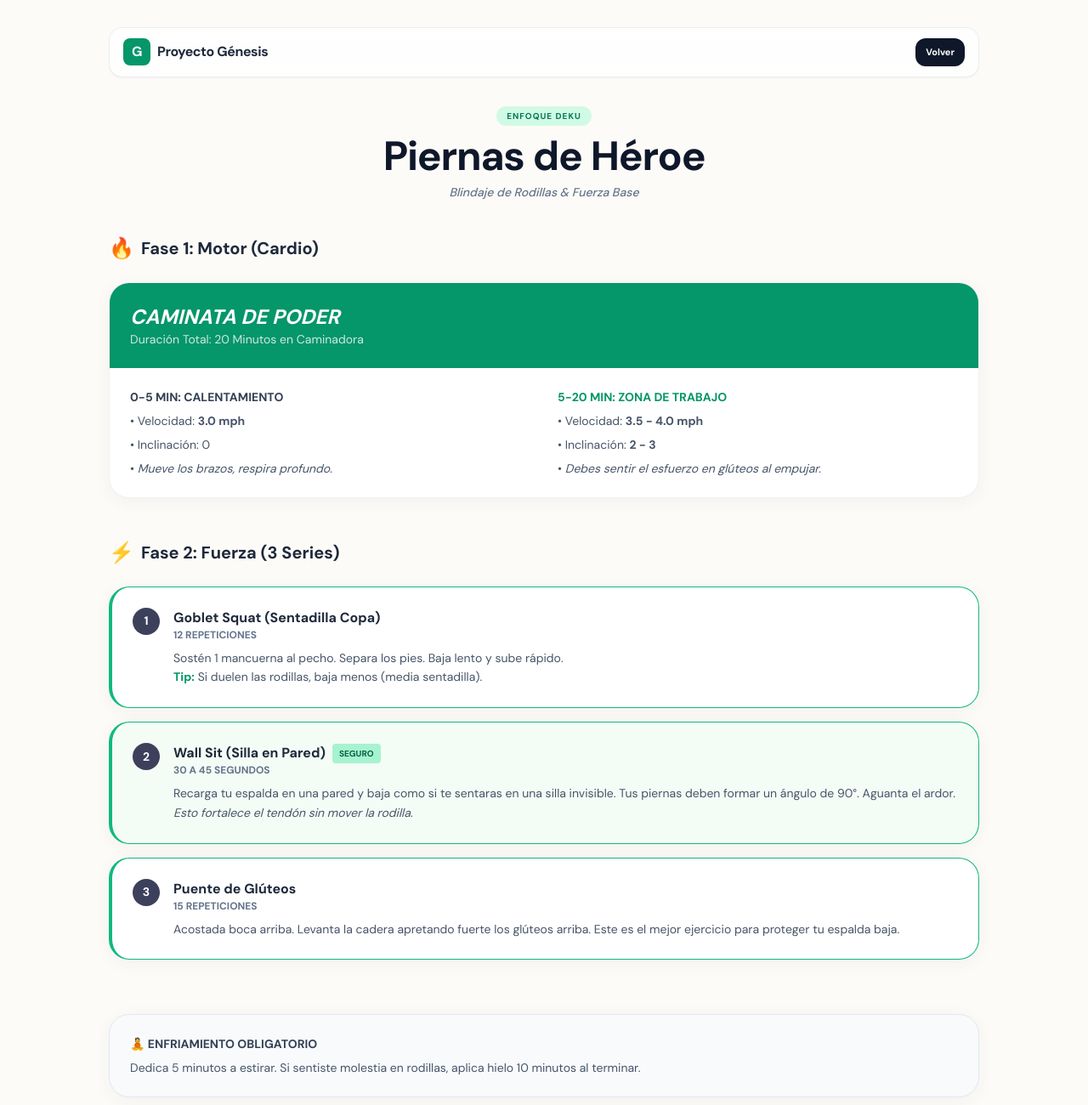
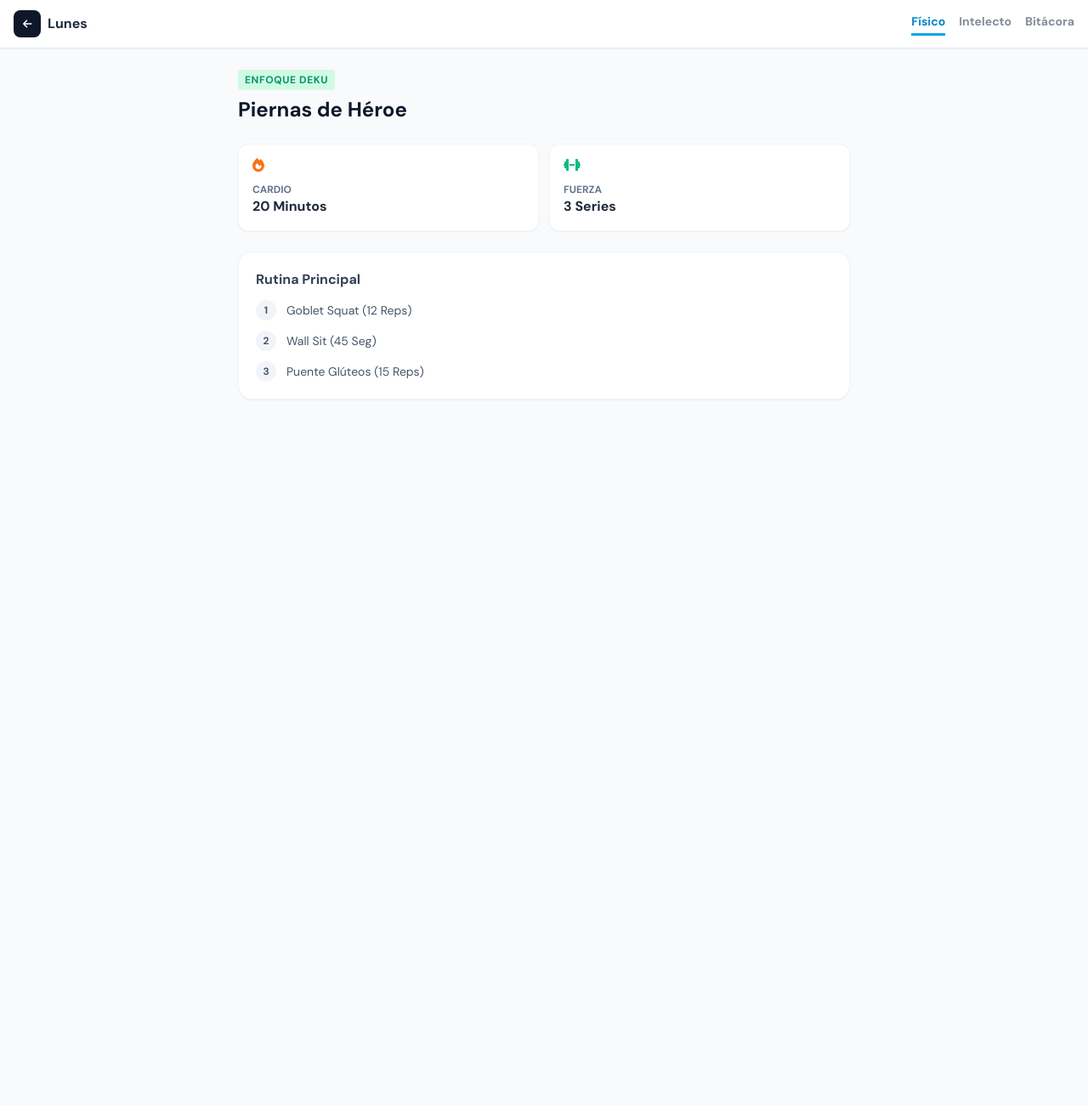
Before and after one commit to MischiefL/Proyecto-G-nesis, a plain HTML site: page Lunes.html in a window 1280 px wide. Shown: the whole page at 85% size. After the commit the page ends 800 px from the top, so only its background shows below. Drawn offline with nearby package versions, Linux system fonts and the light colour scheme.

Commit message:
Update title and styles in Lunes.html

```diff
--- a/Lunes.html
+++ b/Lunes.html
@@ -3,140 +3,205 @@
 <head>
     <meta charset="UTF-8">
     <meta name="viewport" content="width=device-width, initial-scale=1.0">
-    <title>Lunes: Piernas de Héroe</title>
+    <title>Lunes: Protocolo Génesis</title>
     <script src="https://cdn.tailwindcss.com"></script>
+    <script src="https://cdnjs.cloudflare.com/ajax/libs/font-awesome/6.4.0/js/all.min.js"></script>
     <style>
         @import url('https://fonts.googleapis.com/css2?family=DM+Sans:wght@400;500;700&display=swap');
+        body { font-family: 'DM Sans', sans-serif; background-color: #f8fafc; color: #334155; }
 
-        body {
-            font-family: 'DM Sans', sans-serif;
-            background-color: #fdfbf7;
-            color: #3d405b;
-        }
-        .glass-card {
-            background: white;
-            border-radius: 1.5rem;
-            box-shadow: 0 4px 20px rgba(61, 64, 91, 0.05);
-            border: 1px solid #f1f1f1;
-        }
-        .step-number {
-            display:flex; align-items:center; justify-content:center;
-            width: 2rem; height: 2rem; border-radius: 999px;
-            background-color: #3d405b; color: white; font-weight: bold; font-size: 0.875rem; flex-shrink: 0;
-        }
+        /* Estilos para Pestañas */
+        .tab-btn { transition: all 0.3s ease; border-bottom: 3px solid transparent; opacity: 0.6; }
+        .tab-btn.active { opacity: 1; border-color: #0ea5e9; color: #0284c7; }
+        .tab-content { display: none; animation: fadeIn 0.4s ease; }
+        .tab-content.active { display: block; }
+
+        @keyframes fadeIn { from { opacity: 0; transform: translateY(10px); } to { opacity: 1; transform: translateY(0); } }
+
+        /* Checkbox Personalizado para la Bitácora */
+        .habit-checkbox:checked + div { background-color: #10b981; border-color: #10b981; }
+        .habit-checkbox:checked + div i { opacity: 1; }
     </style>
 </head>
-<body class="p-4 md:p-8">
+<body class="pb-20">
 
-    <nav class="sticky top-4 z-50 mb-8 max-w-5xl mx-auto">
-        <div class="backdrop-blur-xl bg-white/80 border border-slate-200/70 shadow-sm rounded-2xl px-4 py-3 flex items-center justify-between">
-            <a href="index.html" class="flex items-center gap-2 font-extrabold tracking-tight text-slate-800">
-                <span class="inline-flex w-8 h-8 rounded-lg bg-emerald-600 text-white items-center justify-center">G</span>
-                <span class="hidden sm:inline">Proyecto Génesis</span>
-            </a>
-            <a href="index.html" class="px-3 py-2 rounded-xl bg-slate-900 text-white text-[11px] font-bold shadow-sm">Volver</a>
+    <nav class="sticky top-0 z-50 bg-white/90 backdrop-blur-md border-b border-slate-200 shadow-sm px-4 py-3 flex justify-between items-center">
+        <div class="flex items-center gap-2">
+            <a href="index.html" class="w-8 h-8 bg-slate-900 text-white rounded-lg flex items-center justify-center font-bold text-xs"><i class="fas fa-arrow-left"></i></a>
+            <h1 class="font-bold text-slate-800">Lunes</h1>
+        </div>
+        <div class="flex gap-4 text-sm font-bold">
+            <button onclick="switchTab('fisico')" id="btn-fisico" class="tab-btn active pb-1">Físico</button>
+            <button onclick="switchTab('intelecto')" id="btn-intelecto" class="tab-btn pb-1">Intelecto</button>
+            <button onclick="switchTab('bitacora')" id="btn-bitacora" class="tab-btn pb-1">Bitácora</button>
         </div>
     </nav>
 
-    <div class="max-w-5xl mx-auto">
-        <header class="text-center mb-10">
-            <div class="inline-block px-3 py-1 rounded-full bg-emerald-100 text-emerald-700 text-[10px] font-bold uppercase tracking-widest mb-3">Enfoque Deku</div>
-            <h1 class="text-3xl md:text-5xl font-extrabold text-slate-900 tracking-tight mb-2">Piernas de Héroe</h1>
-            <p class="text-slate-500 font-medium text-sm italic">Blindaje de Rodillas & Fuerza Base</p>
+    <div class="max-w-3xl mx-auto p-4 md:p-6">
+
+        <div id="tab-fisico" class="tab-content active">
+            <header class="mb-6">
+                <span class="text-xs font-bold text-emerald-600 uppercase tracking-wider bg-emerald-100 px-2 py-1 rounded">Enfoque Deku</span>
+                <h2 class="text-2xl font-extrabold text-slate-900 mt-2">Piernas de Héroe</h2>
             </header>
 
-        <section class="mb-12">
-            <div class="flex items-center gap-2 mb-6">
-                <span class="text-2xl">🔥</span>
-                <h2 class="text-xl font-bold text-slate-800">Fase 1: Motor (Cardio)</h2>
+            <div class="grid grid-cols-2 gap-3 mb-6">
+                <div class="bg-white p-4 rounded-xl shadow-sm border border-slate-100">
+                    <i class="fas fa-fire text-orange-500 mb-2"></i>
+                    <p class="text-xs text-slate-500 uppercase font-bold">Cardio</p>
+                    <p class="font-bold text-slate-800">20 Minutos</p>
+                </div>
+                <div class="bg-white p-4 rounded-xl shadow-sm border border-slate-100">
+                    <i class="fas fa-dumbbell text-emerald-500 mb-2"></i>
+                    <p class="text-xs text-slate-500 uppercase font-bold">Fuerza</p>
+                    <p class="font-bold text-slate-800">3 Series</p>
+                </div>
             </div>
 
-            <div class="glass-card p-0 overflow-hidden">
-                <div class="bg-emerald-600 p-6 text-white">
-                    <h3 class="text-2xl font-bold italic uppercase">Caminata de Poder</h3>
-                    <p class="opacity-80 text-sm">Duración Total: 20 Minutos en Caminadora</p>
-                </div>
-                <div class="p-6 grid grid-cols-1 md:grid-cols-2 gap-8">
-                    <div>
-                        <h4 class="font-bold text-slate-700 mb-2 text-sm uppercase">0-5 Min: Calentamiento</h4>
-                        <ul class="text-sm text-slate-600 space-y-2">
-                            <li>• Velocidad: <strong>3.0 mph</strong></li>
-                            <li>• Inclinación: 0</li>
-                            <li>• <em>Mueve los brazos, respira profundo.</em></li>
-                        </ul>
-                    </div>
-                    <div>
-                        <h4 class="font-bold text-emerald-600 mb-2 text-sm uppercase">5-20 Min: Zona de Trabajo</h4>
-                        <ul class="text-sm text-slate-600 space-y-2">
-                            <li>• Velocidad: <strong>3.5 - 4.0 mph</strong></li>
-                            <li>• Inclinación: <strong>2 - 3</strong></li>
-                            <li>• <em>Debes sentir el esfuerzo en glúteos al empujar.</em></li>
+            <div class="bg-white rounded-2xl p-5 shadow-sm border border-slate-100 mb-4">
+                <h3 class="font-bold text-slate-700 mb-3">Rutina Principal</h3>
+                <ul class="space-y-3">
+                    <li class="flex items-center gap-3 text-sm text-slate-600">
+                        <span class="w-6 h-6 rounded-full bg-slate-100 flex items-center justify-center font-bold text-xs">1</span>
+                        Goblet Squat (12 Reps)
+                    </li>
+                    <li class="flex items-center gap-3 text-sm text-slate-600">
+                        <span class="w-6 h-6 rounded-full bg-slate-100 flex items-center justify-center font-bold text-xs">2</span>
+                        Wall Sit (45 Seg)
+                    </li>
+                    <li class="flex items-center gap-3 text-sm text-slate-600">
+                        <span class="w-6 h-6 rounded-full bg-slate-100 flex items-center justify-center font-bold text-xs">3</span>
+                        Puente Glúteos (15 Reps)
+                    </li>
                 </ul>
             </div>
         </div>
+
+        <div id="tab-intelecto" class="tab-content">
+            <header class="mb-6">
+                <span class="text-xs font-bold text-blue-600 uppercase tracking-wider bg-blue-100 px-2 py-1 rounded">Brain Power</span>
+                <h2 class="text-2xl font-extrabold text-slate-900 mt-2">Entrenamiento Neural</h2>
+            </header>
+
+            <div class="bg-slate-900 text-slate-200 rounded-2xl p-6 shadow-lg mb-6 relative overflow-hidden">
+                <div class="absolute top-0 right-0 p-4 opacity-10"><i class="fas fa-code text-6xl"></i></div>
+                <h3 class="font-bold text-white text-lg mb-1"><i class="fas fa-laptop-code mr-2 text-blue-400"></i> C# / .NET Core</h3>
+                <p class="text-sm text-slate-400 mb-4">Objetivo: Profundizar en Backend</p>
+                <div class="bg-slate-800/50 p-3 rounded-lg border border-slate-700">
+                    <p class="text-xs font-mono text-emerald-400">>_ Tarea de hoy:</p>
+                    <p class="text-sm mt-1">Revisar Stored Procedures y optimización SQL del proyecto del trabajo.</p>
                 </div>
-        </section>
-
-        <section class="mb-16">
-            <div class="flex items-center gap-2 mb-6">
-                <span class="text-2xl">⚡️</span>
-                <h2 class="text-xl font-bold text-slate-800">Fase 2: Fuerza (3 Series)</h2>
             </div>
 
-            <div class="grid grid-cols-1 gap-4">
-                <div class="glass-card p-6 border-l-4 border-emerald-500">
-                    <div class="flex gap-4">
-                        <div class="step-number">1</div>
+            <div class="bg-white rounded-2xl p-6 shadow-sm border border-indigo-100 border-l-4 border-l-indigo-500">
+                <h3 class="font-bold text-slate-800 text-lg mb-2"><i class="fas fa-brain mr-2 text-indigo-600"></i> Inglés (Neuro-Protocol)</h3>
+
+                <div class="mb-4">
+                    <h4 class="text-xs font-bold text-slate-400 uppercase mb-2">🌅 Input + Cardio (Mañana)</h4>
+                    <a href="https://www.youtube.com/c/IAmTimCorey" target="_blank" class="block bg-indigo-50 hover:bg-indigo-100 p-3 rounded-lg transition-colors flex items-center gap-3">
+                        <i class="fab fa-youtube text-red-500"></i>
+                        <span class="text-sm font-medium text-indigo-900">Escuchar: Tim Corey (C# Concepts)</span>
+                    </a>
+                </div>
+
                 <div>
-                            <h3 class="font-bold text-slate-800">Goblet Squat (Sentadilla Copa)</h3>
-                            <p class="text-xs text-slate-500 font-bold uppercase mb-2">12 Repeticiones</p>
-                            <p class="text-sm text-slate-600 leading-relaxed">
-                                Sostén 1 mancuerna al pecho. Separa los pies. Baja lento y sube rápido.
-                                <br><span class="text-emerald-600 font-bold">Tip:</span> Si duelen las rodillas, baja menos (media sentadilla).
-                            </p>
+                    <h4 class="text-xs font-bold text-slate-400 uppercase mb-2">☀️ Mining (Tarde - 20min)</h4>
+                    <p class="text-sm text-slate-600 mb-2">Busca 3 oraciones con vocabulario técnico en Reddit/Docs.</p>
+                    <div class="bg-slate-50 border border-slate-200 p-3 rounded text-sm text-slate-500 italic">
+                        "Objetivo: Encontrar palabras clave de impresión 3D o SQL."
+                    </div>
                 </div>
             </div>
         </div>
 
-                <div class="glass-card p-6 border-l-4 border-emerald-500 bg-emerald-50/50">
-                    <div class="flex gap-4">
-                        <div class="step-number">2</div>
-                        <div>
-                            <h3 class="font-bold text-slate-800 flex items-center gap-2">
-                                Wall Sit (Silla en Pared)
-                                <span class="px-2 py-1 rounded bg-emerald-200 text-emerald-800 text-[10px] uppercase">Seguro</span>
-                            </h3>
-                            <p class="text-xs text-slate-500 font-bold uppercase mb-2">30 a 45 Segundos</p>
-                            <p class="text-sm text-slate-600 leading-relaxed">
-                                Recarga tu espalda en una pared y baja como si te sentaras en una silla invisible. Tus piernas deben formar un ángulo de 90°. Aguanta el ardor.
-                                <br><em>Esto fortalece el tendón sin mover la rodilla.</em>
-                            </p>
+        <div id="tab-bitacora" class="tab-content">
+            <header class="mb-6">
+                <span class="text-xs font-bold text-purple-600 uppercase tracking-wider bg-purple-100 px-2 py-1 rounded">Save Game</span>
+                <h2 class="text-2xl font-extrabold text-slate-900 mt-2">Registro Diario</h2>
+            </header>
+
+            <div class="bg-white rounded-2xl p-6 shadow-sm border border-slate-100 mb-6">
+                <h3 class="font-bold text-slate-800 mb-4">Hábitos Completados</h3>
+                <div class="space-y-3">
+
+                    <label class="flex items-center gap-3 cursor-pointer group">
+                        <input type="checkbox" id="check-gym" class="hidden habit-checkbox" onchange="saveProgress()">
+                        <div class="w-6 h-6 rounded border-2 border-slate-300 flex items-center justify-center transition-all">
+                            <i class="fas fa-check text-white text-xs opacity-0"></i>
                         </div>
+                        <span class="text-slate-600 group-hover:text-slate-900 font-medium">Rutina Pierna Terminada</span>
+                    </label>
+
+                    <label class="flex items-center gap-3 cursor-pointer group">
+                        <input type="checkbox" id="check-english" class="hidden habit-checkbox" onchange="saveProgress()">
+                        <div class="w-6 h-6 rounded border-2 border-slate-300 flex items-center justify-center transition-all">
+                            <i class="fas fa-check text-white text-xs opacity-0"></i>
+                        </div>
+                        <span class="text-slate-600 group-hover:text-slate-900 font-medium">Input Inglés (Podcast/Video)</span>
+                    </label>
+
+                    <label class="flex items-center gap-3 cursor-pointer group">
+                        <input type="checkbox" id="check-code" class="hidden habit-checkbox" onchange="saveProgress()">
+                        <div class="w-6 h-6 rounded border-2 border-slate-300 flex items-center justify-center transition-all">
+                            <i class="fas fa-check text-white text-xs opacity-0"></i>
+                        </div>
+                        <span class="text-slate-600 group-hover:text-slate-900 font-medium">Sesión Código (C#/SQL)</span>
+                    </label>
                 </div>
             </div>
 
-                <div class="glass-card p-6 border-l-4 border-emerald-500">
-                    <div class="flex gap-4">
-                        <div class="step-number">3</div>
-                        <div>
-                            <h3 class="font-bold text-slate-800">Puente de Glúteos</h3>
-                            <p class="text-xs text-slate-500 font-bold uppercase mb-2">15 Repeticiones</p>
-                            <p class="text-sm text-slate-600 leading-relaxed">
-                                Acostada boca arriba. Levanta la cadera apretando fuerte los glúteos arriba. Este es el mejor ejercicio para proteger tu espalda baja.
-                            </p>
+            <div class="bg-white rounded-2xl p-6 shadow-sm border border-slate-100">
+                <h3 class="font-bold text-slate-800 mb-2">Notas del Capitán</h3>
+                <p class="text-xs text-slate-400 mb-3">¿Cómo te sentiste? ¿Qué aprendiste hoy?</p>
+                <textarea id="daily-notes" class="w-full bg-slate-50 border border-slate-200 rounded-xl p-3 text-sm text-slate-700 focus:outline-none focus:border-purple-400 h-32" placeholder="Escribe aquí..." oninput="saveProgress()"></textarea>
+                <p id="save-status" class="text-xs text-emerald-500 mt-2 text-right opacity-0 transition-opacity">Guardado ✓</p>
             </div>
         </div>
-                </div>
-            </div>
-        </section>
-
-        <section class="mb-12">
-            <div class="glass-card p-6 bg-slate-50 border border-slate-200">
-                <h3 class="text-sm font-bold text-slate-700 uppercase mb-2">🧘 Enfriamiento Obligatorio</h3>
-                <p class="text-sm text-slate-600">Dedica 5 minutos a estirar. Si sentiste molestia en rodillas, aplica hielo 10 minutos al terminar.</p>
-            </div>
-        </section>
 
     </div>
+
+    <script>
+        // 1. Lógica de Pestañas
+        function switchTab(tabName) {
+            // Esconder todo
+            document.querySelectorAll('.tab-content').forEach(el => el.classList.remove('active'));
+            document.querySelectorAll('.tab-btn').forEach(el => el.classList.remove('active'));
+
+            // Mostrar seleccionado
+            document.getElementById('tab-' + tabName).classList.add('active');
+            document.getElementById('btn-' + tabName).classList.add('active');
+        }
+
+        // 2. Lógica de Guardado (LocalStorage)
+        const dayKey = 'Lunes_Data'; // Clave única para este día
+
+        // Cargar datos al abrir la página
+        window.onload = function() {
+            const savedData = JSON.parse(localStorage.getItem(dayKey));
+            if (savedData) {
+                document.getElementById('check-gym').checked = savedData.gym || false;
+                document.getElementById('check-english').checked = savedData.english || false;
+                document.getElementById('check-code').checked = savedData.code || false;
+                document.getElementById('daily-notes').value = savedData.notes || '';
+            }
+        };
+
+        // Guardar datos cada vez que cambie algo
+        function saveProgress() {
+            const data = {
+                gym: document.getElementById('check-gym').checked,
+                english: document.getElementById('check-english').checked,
+                code: document.getElementById('check-code').checked,
+                notes: document.getElementById('daily-notes').value
+            };
+
+            localStorage.setItem(dayKey, JSON.stringify(data));
+
+            // Efecto visual de "Guardado"
+            const status = document.getElementById('save-status');
+            status.style.opacity = '1';
+            setTimeout(() => status.style.opacity = '0', 2000);
+        }
+    </script>
 </body>
 </html>
```
Lines whose indentation alone changed are shown as unchanged.
